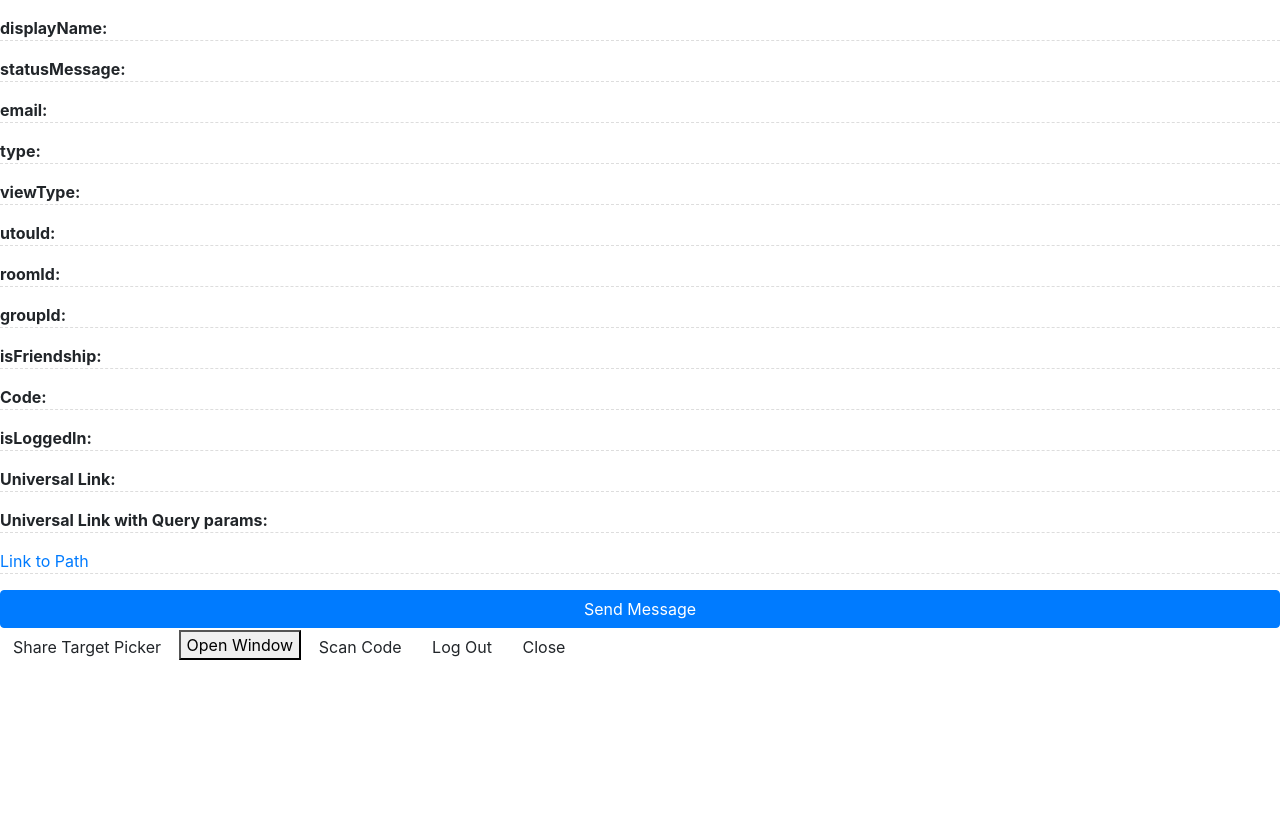
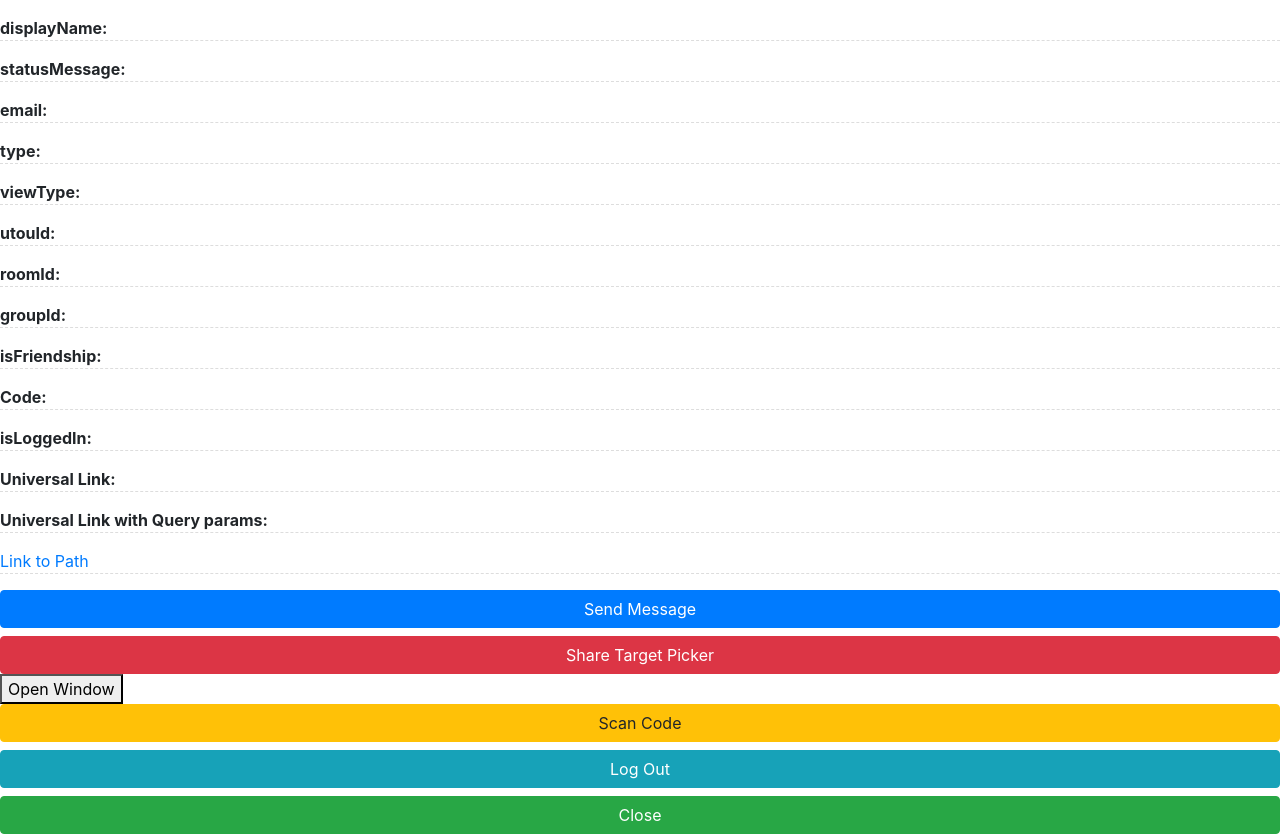
Before and after one commit to slapexs/liff, a plain HTML site: page index.html in a window 1280 px wide. Shown: the part 230-1064 px from the top of the page. Before the commit the page ends 896 px from the top, so only its background shows below. Drawn offline with nearby package versions, Linux system fonts and the light colour scheme; a script that the page names is missing.

Commit message:
getFriendship()

```diff
--- a/index.html
+++ b/index.html
@@ -37,11 +37,11 @@
   <button id="btnMsg" class="btn btn-primary btn-block" onclick="sendMsg()">
     Send Message
   </button>
-  <button id="btnShare" class="btn" onclick="shareMsg()">Share Target Picker</button>
+  <button id="btnShare" class="btn btn-block btn-danger" onclick="shareMsg()">Share Target Picker</button>
   <button onclick="openWindow()">Open Window</button>
-  <button id="btnScanCode" class="btn" onclick="scanCode()">Scan Code</button>
-  <button id="btnLogOut" class="btn" onclick="logOut()">Log Out</button>
-  <button id="btnClose" class="btn" onclick="closed()">Close</button>
+  <button id="btnScanCode" class="btn btn-block btn-warning" onclick="scanCode()">Scan Code</button>
+  <button id="btnLogOut" class="btn btn-block btn-info" onclick="logOut()">Log Out</button>
+  <button id="btnClose" class="btn btn-block btn-success" onclick="closed()">Close</button>
 
   <!-- <script src="js/vconsole.min.js"></script> -->
   <!-- <script>
--- a/js/main.js
+++ b/js/main.js
@@ -15,7 +15,7 @@ async function getFriendship() {
   document.getElementById("friendship").append(friend.friendFlag);
 
   if (!friend.friendFlag) {
-    if (confirm("กรุณาเพื่อม Chat bot เป็นเพื่อนก่อนนะครับ")) {
+    if (confirm("กรุณาเพิ่ม Chat bot เป็นเพื่อนก่อนนะครับ")) {
       window.location = "https://line.me/R/ti/p/@429jicxz";
     }
   }
```
